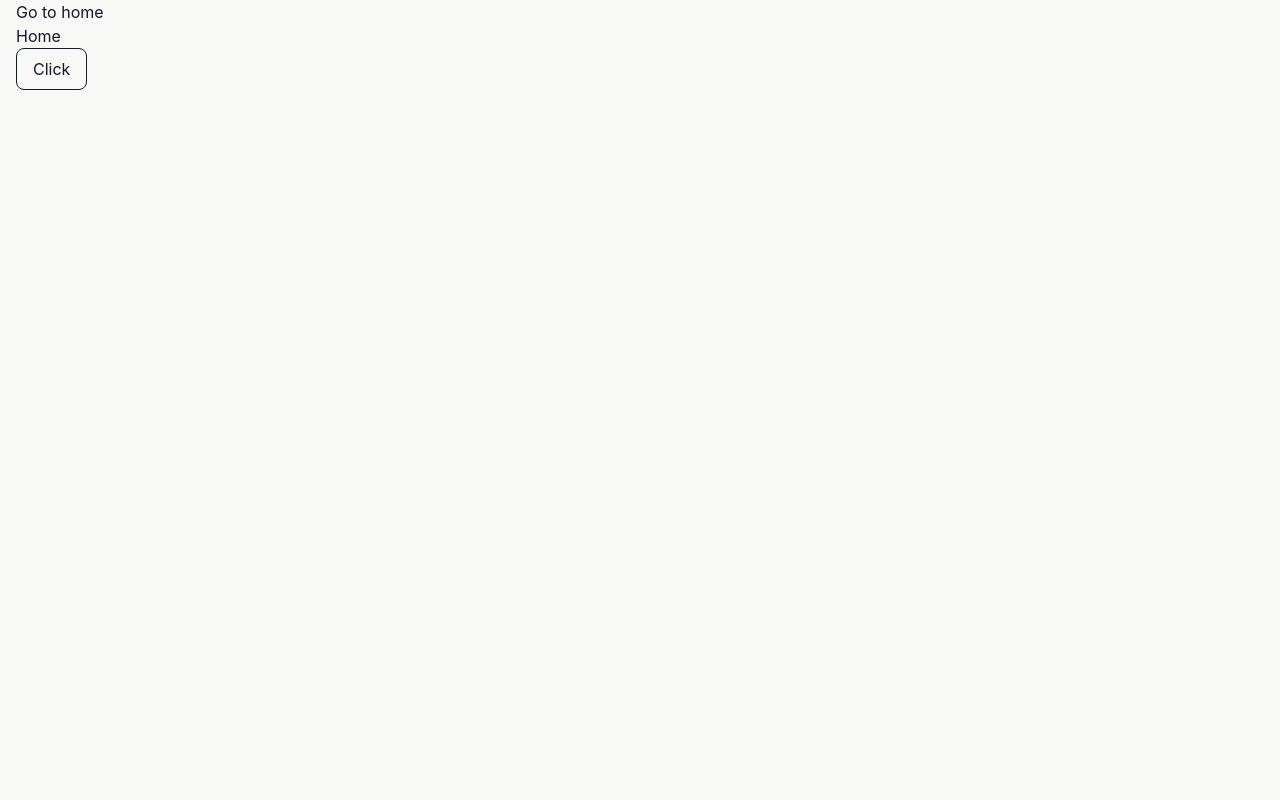
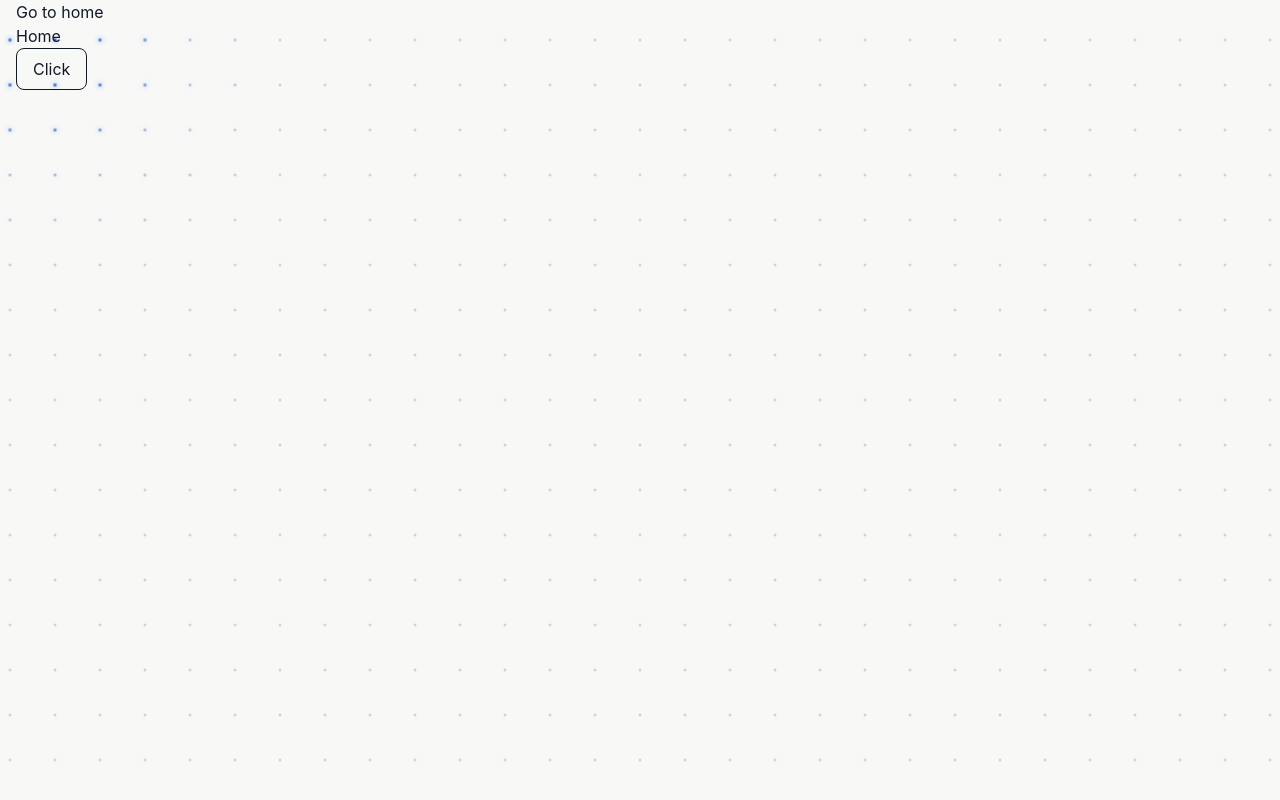
Before and after one commit to EeveeInGaa/dynamic-stylings, a React (Vite) app: page / in a window 1280 px wide. Built offline with nearby package versions, Linux system fonts and the light colour scheme.

Commit message:
feat: add dynamic dotgrid background

```diff
--- /dev/null
+++ b/src/core/DotGridBackground/DotGridBackground.module.css
@@ -0,0 +1,60 @@
+@reference "../../index.css";
+
+.dotGridBackground {
+	--cursor-x: 50;
+	--cursor-y: 50;
+	--grid-size: 45px;
+	--dot-size: 1px;
+	--highlight-size: calc(var(--dot-size) + 0.035rem);
+	--highlight-radius: 13rem; /* 208px */
+	--dot-color: color-mix(in oklch, var(--text) 22%, transparent);
+	--highlight-mask: radial-gradient(
+		var(--highlight-radius) circle at calc(var(--cursor-x) * 1px)
+			calc(var(--cursor-y) * 1px),
+		color-mix(in oklch, var(--text) 95%, transparent) 0%,
+		color-mix(in oklch, var(--text) 76%, transparent) 22%,
+		color-mix(in oklch, var(--text) 42%, transparent) 48%,
+		color-mix(in oklch, var(--text) 14%, transparent) 62%,
+		transparent 110%
+	);
+
+	@apply pointer-events-none absolute inset-0 z-0 bg-center;
+
+	background-image: radial-gradient(
+		circle,
+		var(--dot-color) var(--dot-size),
+		transparent var(--dot-size)
+	);
+	background-size: var(--grid-size) var(--grid-size);
+}
+
+.dotGridBackground::before,
+.dotGridBackground::after {
+	content: "";
+	background-size: var(--grid-size) var(--grid-size);
+	mask-image: var(--highlight-mask);
+
+	@apply absolute inset-0 bg-center;
+}
+
+/* soft glow */
+.dotGridBackground::before {
+	background-image: radial-gradient(
+		circle,
+		color-mix(in oklch, var(--info) 65%, oklch(1 0 0)) 0,
+		color-mix(in oklch, var(--info) 38%, transparent) 1.5px,
+		color-mix(in oklch, var(--info) 12%, transparent) 3px,
+		transparent 5px
+	);
+
+	@apply opacity-80 blur-[2px] mix-blend-screen;
+}
+
+/* highlighted dots */
+.dotGridBackground::after {
+	background-image: radial-gradient(
+		circle,
+		var(--info) var(--highlight-size),
+		transparent var(--highlight-size)
+	);
+}
--- /dev/null
+++ b/src/core/DotGridBackground/DotGridBackground.tsx
@@ -0,0 +1,60 @@
+import { useEffect, useRef } from 'react';
+import gsap from 'gsap';
+
+import styles from './DotGridBackground.module.css';
+
+const prefersReducedMotionQuery = '(prefers-reduced-motion: reduce)';
+const finePointerQuery = '(pointer: fine)';
+
+export function DotGridBackground() {
+	const backgroundRef = useRef<HTMLDivElement>(null);
+
+	useEffect(() => {
+		const element = backgroundRef.current;
+		if (!element) return;
+
+		const prefersReducedMotion = window.matchMedia(
+			prefersReducedMotionQuery,
+		).matches;
+		const hasFinePointer = window.matchMedia(finePointerQuery).matches;
+
+		if (prefersReducedMotion || !hasFinePointer) return;
+
+		/* sets default position to center */
+		element.style.setProperty('--cursor-x', `${window.innerWidth / 2}`);
+		element.style.setProperty('--cursor-y', `${window.innerHeight / 2}`);
+
+		const xTo = gsap.quickTo(element, '--cursor-x', {
+			duration: 0.3,
+			ease: 'power3.out',
+		});
+
+		const yTo = gsap.quickTo(element, '--cursor-y', {
+			duration: 0.3,
+			ease: 'power3.out',
+		});
+
+		const handlePointerMove = (event: PointerEvent) => {
+			xTo(event.clientX);
+			yTo(event.clientY);
+		};
+
+		window.addEventListener('pointermove', handlePointerMove, {
+			passive: true,
+		});
+
+		/* cleanup to avoid stacking of event listener from effect */
+		return () => {
+			window.removeEventListener('pointermove', handlePointerMove);
+		};
+	}, []);
+
+	return (
+		<div
+			ref={backgroundRef}
+			className={styles.dotGridBackground}
+			aria-hidden="true"
+			role="presentation"
+		/>
+	);
+}
--- a/src/core/RootLayout.tsx
+++ b/src/core/RootLayout.tsx
@@ -1,6 +1,7 @@
 import { Outlet, useMatches, type UIMatch } from 'react-router-dom';
 import { Header } from '@/core/Header';
 import { useEffect } from 'react';
+import { DotGridBackground } from '@/core/DotGridBackground/DotGridBackground.tsx';
 
 type RouteHandle = {
 	title?: string;
@@ -17,11 +18,14 @@ export function RootLayout() {
 	}, [matches]);
 
 	return (
-		<div className="flex min-h-screen flex-col">
-			<Header />
-			<main className="grow custom-container mt-lg">
-				<Outlet />
-			</main>
+		<div className="relative isolate min-h-screen">
+			<DotGridBackground />
+			<div className="relative z-10 flex min-h-screen flex-col">
+				<Header />
+				<main className="grow custom-container mt-lg">
+					<Outlet />
+				</main>
+			</div>
 		</div>
 	);
 }
```
Also changed, not shown: package.json (+5 -4 lines), 1 other file (tests, documents, lock files or other folders).
